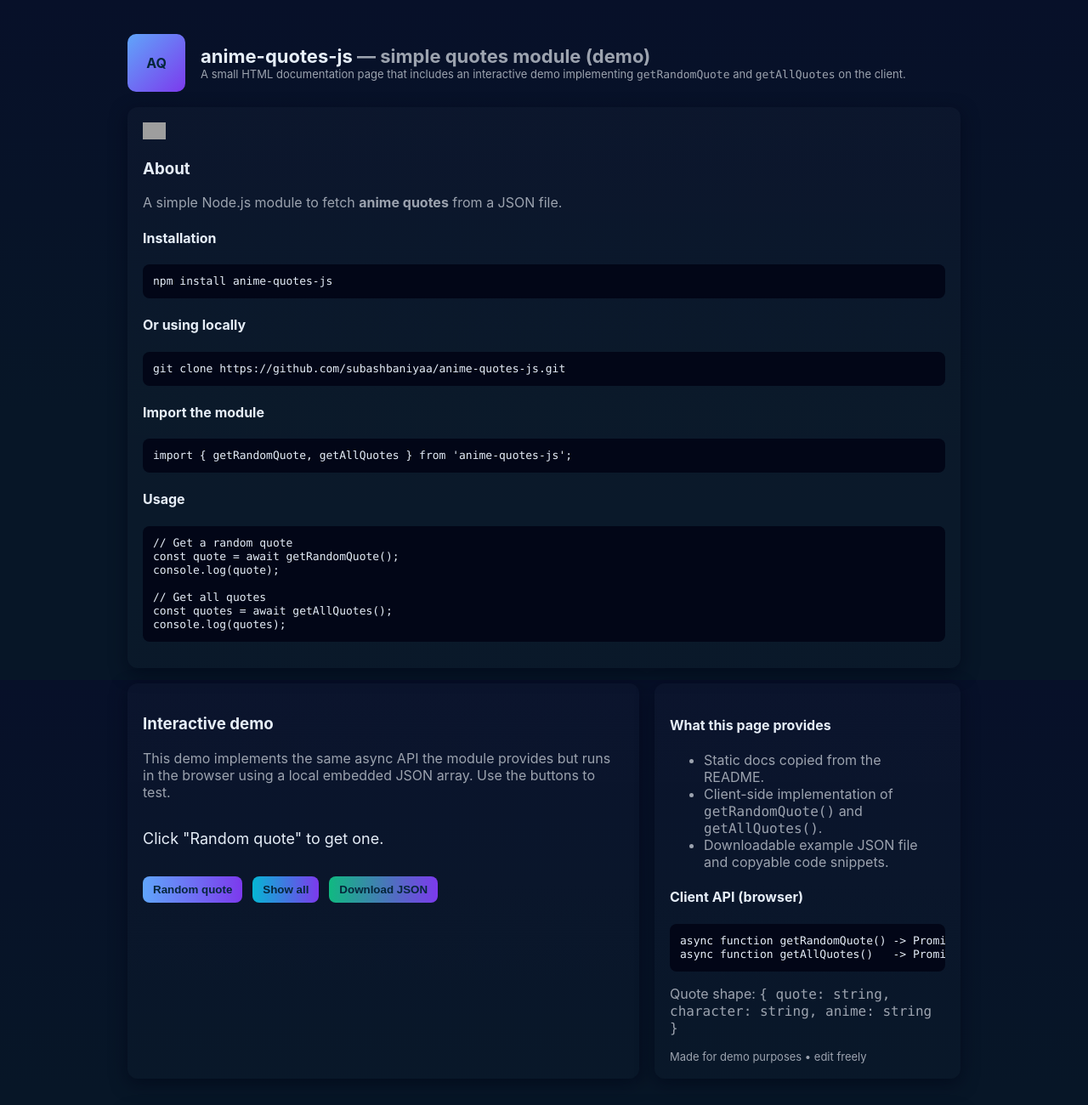
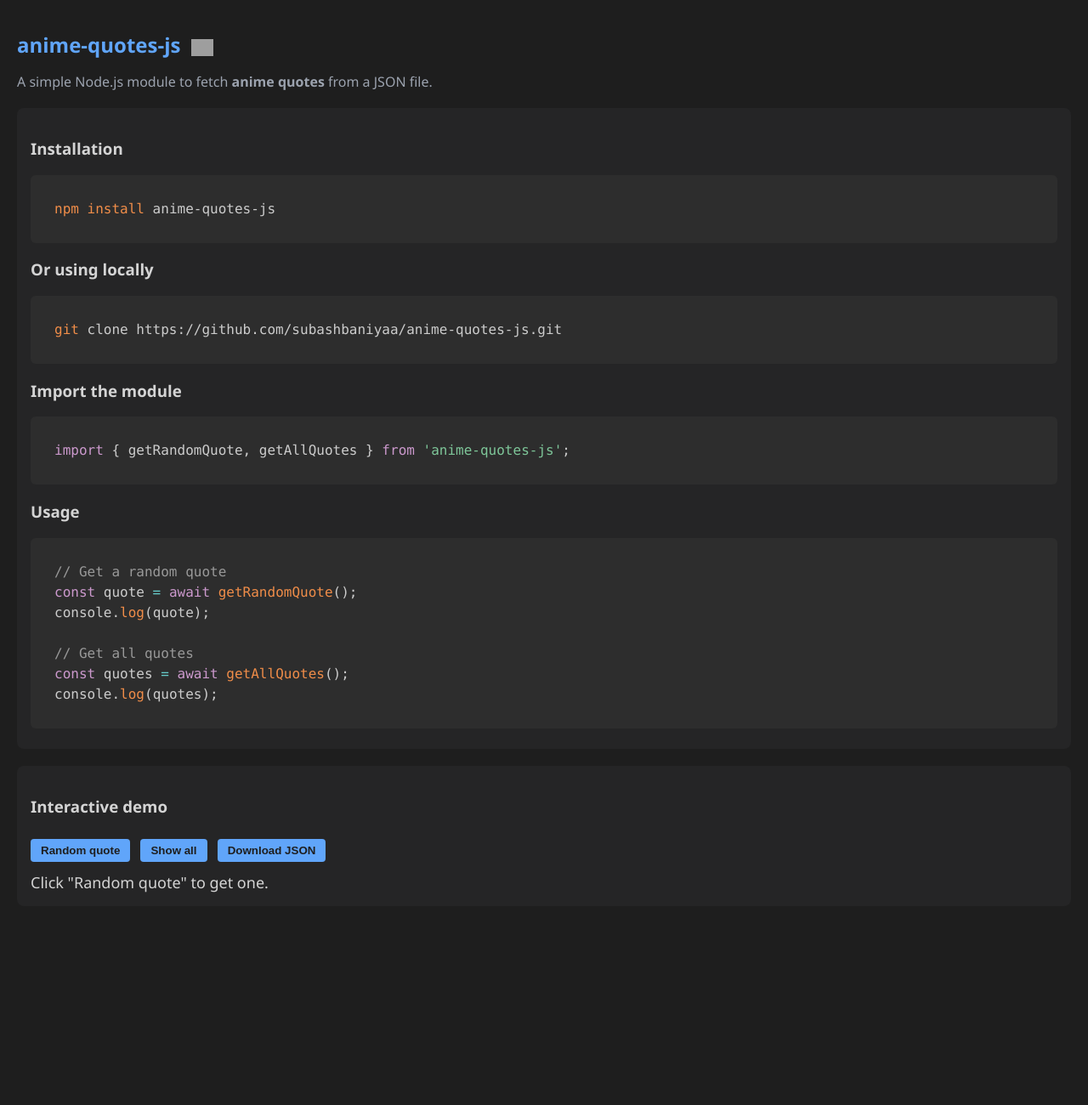
Before and after one commit to subashbaniyaa/anime-quotes-js, a website: page index.html in a window 1280 px wide. Shown: the top 1300 px of the page at 85% size. After the commit the page ends 1086 px from the top, so only its background shows below. Drawn offline with nearby package versions, Linux system fonts and the light colour scheme; grey boxes are pictures that could not be loaded.

Commit message:
Update index.html

```diff
--- a/index.html
+++ b/index.html
@@ -3,157 +3,78 @@
 <head>
   <meta charset="utf-8" />
   <meta name="viewport" content="width=device-width,initial-scale=1" />
-  <title>anime-quotes-js — Demo & Docs</title>
-  <meta name="description" content="A simple demo HTML page for the anime-quotes-js Node module. Includes usage docs and a small client-side demo." />
+  <title>anime-quotes-js — Minimal Demo</title>
+  <link rel="stylesheet" href="https://cdnjs.cloudflare.com/ajax/libs/prism/1.29.0/themes/prism-tomorrow.min.css" />
   <style>
-    :root{--bg:#0f1724;--card:#111827;--muted:#9ca3af;--accent:#60a5fa}
-    html,body{height:100%;margin:0;font-family:Inter,ui-sans-serif,system-ui,-apple-system,"Segoe UI",Roboto,"Helvetica Neue",Arial}
-    body{background:linear-gradient(180deg,#071029 0%, #071627 60%);color:#e6eef8;display:flex;align-items:flex-start;justify-content:center;padding:40px}
-    .container{max-width:980px;width:100%}
-    header{display:flex;gap:18px;align-items:center;margin-bottom:18px}
-    .logo{width:68px;height:68px;border-radius:10px;background:linear-gradient(135deg,#60a5fa,#7c3aed);display:flex;align-items:center;justify-content:center;font-weight:700;color:#04263b}
-    h1{margin:0;font-size:22px}
-    .meta{color:var(--muted);font-size:13px}
-    .card{background:linear-gradient(180deg, rgba(255,255,255,0.02), rgba(255,255,255,0.01));padding:18px;border-radius:12px;box-shadow:0 6px 20px rgba(2,6,23,0.6);margin-bottom:18px}
-    pre{background:#020617;padding:12px;border-radius:8px;overflow:auto;color:#e6eef8;font-size:13px}
-    code{font-family:ui-monospace,SFMono-Regular,Menlo,Monaco,Roboto Mono,Segoe UI Mono;}
-    .btn{display:inline-flex;gap:10px;align-items:center;padding:8px 12px;border-radius:8px;background:linear-gradient(90deg,var(--accent),#7c3aed);color:#05263b;font-weight:600;border:none;cursor:pointer}
-    .muted{color:var(--muted)}
-    .grid{display:grid;grid-template-columns:1fr 360px;gap:18px}
-    .quote-box{min-height:120px;display:flex;flex-direction:column;gap:12px;justify-content:center}
-    .quote-text{font-size:18px;line-height:1.4}
-    .quote-meta{color:var(--muted);font-size:13px}
-    .list{max-height:300px;overflow:auto;margin-top:10px;padding-top:8px;border-top:1px dashed rgba(255,255,255,0.03)}
-    footer{color:var(--muted);font-size:13px;margin-top:14px}
-    .badge{height:20px}
+    body{background:#1e1e1e;color:#d4d4d4;font-family:Segoe UI,Roboto,Arial,sans-serif;margin:0;padding:20px;}
+    h1{font-size:24px;color:#60a5fa;margin-bottom:4px}
+    .muted{color:#9ca3af}
+    .card{background:#252526;border-radius:8px;padding:16px;margin-top:20px}
+    .badge{height:20px;vertical-align:middle;margin-left:6px}
+    pre{background:#1e1e1e;padding:0;border-radius:6px;overflow:auto;font-size:13px;position:relative;margin-top:0}
+    pre code{display:block;padding:12px}
+    code{font-family:Consolas,Monaco,'Andale Mono','Ubuntu Mono',monospace;}
+    .btn{display:inline-block;margin-right:8px;margin-top:8px;padding:6px 12px;border:none;border-radius:4px;background:#60a5fa;color:#1e1e1e;font-weight:600;cursor:pointer}
+    .quote{font-size:18px;margin-top:12px}
+    .quote-meta{font-size:13px;color:#9ca3af}
+    .list{margin-top:12px;max-height:200px;overflow:auto;font-size:14px}
   </style>
 </head>
 <body>
-  <div class="container">
-    <header>
-      <div class="logo">AQ</div>
-      <div>
-        <h1>anime-quotes-js <span class="muted">— simple quotes module (demo)</span></h1>
-        <div class="meta">A small HTML documentation page that includes an interactive demo implementing <code>getRandomQuote</code> and <code>getAllQuotes</code> on the client.</div>
-      </div>
-    </header>
+  <h1>anime-quotes-js <img class="badge" src="https://img.shields.io/npm/v/anime-quotes-js.svg" alt="npm version"/></h1>
+  <p class="muted">A simple Node.js module to fetch <strong>anime quotes</strong> from a JSON file.</p>
 
   <div class="card">
-      <img class="badge" src="https://img.shields.io/npm/v/anime-quotes-js.svg" alt="npm version" />
-      <h3>About</h3>
-      <p class="muted">A simple Node.js module to fetch <strong>anime quotes</strong> from a JSON file.</p>
-
-      <h4>Installation</h4>
-      <pre><code>npm install anime-quotes-js</code></pre>
-
-      <h4>Or using locally</h4>
-      <pre><code>git clone https://github.com/subashbaniyaa/anime-quotes-js.git</code></pre>
-
-      <h4>Import the module</h4>
-      <pre><code>import { getRandomQuote, getAllQuotes } from 'anime-quotes-js';</code></pre>
-
-      <h4>Usage</h4>
-      <pre><code>// Get a random quote
+    <h3>Installation</h3>
+    <pre><code class="language-bash">npm install anime-quotes-js</code></pre>
+    <h3>Or using locally</h3>
+    <pre><code class="language-bash">git clone https://github.com/subashbaniyaa/anime-quotes-js.git</code></pre>
+    <h3>Import the module</h3>
+    <pre><code class="language-javascript">import { getRandomQuote, getAllQuotes } from 'anime-quotes-js';</code></pre>
+    <h3>Usage</h3>
+    <pre><code class="language-javascript">// Get a random quote
 const quote = await getRandomQuote();
 console.log(quote);
 
 // Get all quotes
 const quotes = await getAllQuotes();
-console.log(quotes);
-</code></pre>
+console.log(quotes);</code></pre>
   </div>
 
-    <div class="grid">
   <div class="card">
     <h3>Interactive demo</h3>
-        <p class="muted">This demo implements the same async API the module provides but runs in the browser using a local embedded JSON array. Use the buttons to test.</p>
-
-        <div class="quote-box">
-          <div id="quote" class="quote-text">Click "Random quote" to get one.</div>
+    <button id="randomBtn" class="btn">Random quote</button>
+    <button id="allBtn" class="btn">Show all</button>
+    <button id="downloadBtn" class="btn">Download JSON</button>
+    <div id="quote" class="quote">Click "Random quote" to get one.</div>
     <div id="quote-meta" class="quote-meta"></div>
-          <div style="display:flex;gap:12px;margin-top:8px">
-            <button id="randomBtn" class="btn">Random quote</button>
-            <button id="allBtn" class="btn" style="background:linear-gradient(90deg,#06b6d4,#7c3aed)">Show all</button>
-            <button id="downloadBtn" class="btn" style="background:linear-gradient(90deg,#10b981,#7c3aed)">Download JSON</button>
+    <div id="allList" class="list" style="display:none"></div>
   </div>
 
-          <div id="allList" class="list muted" style="display:none"></div>
-        </div>
-
-      </div>
-
-      <aside class="card">
-        <h4>What this page provides</h4>
-        <ul class="muted">
-          <li>Static docs copied from the README.</li>
-          <li>Client-side implementation of <code>getRandomQuote()</code> and <code>getAllQuotes()</code>.</li>
-          <li>Downloadable example JSON file and copyable code snippets.</li>
-        </ul>
-
-        <h4>Client API (browser)</h4>
-        <pre><code>async function getRandomQuote() -> Promise&lt;Quote&gt;
-async function getAllQuotes()   -> Promise&lt;Quote[]&gt;</code></pre>
-
-        <p class="muted">Quote shape: <code>{ quote: string, character: string, anime: string }</code></p>
-
-        <footer>Made for demo purposes • edit freely</footer>
-      </aside>
-    </div>
-
-    <div class="card" style="margin-top:18px">
-      <h3>Source & example implementation</h3>
-      <pre><code>// The demo implements the same API as the README
-const quotes = [
-  {"quote":"People's lives don't end when they die, it ends when they lose faith.","character":"Itachi Uchiha","anime":"Naruto"},
-  {"quote":"Whatever you lose, you’ll find it again. But what you throw away forever, you’ll never get back.","character":"Kenshin Himura","anime":"Rurouni Kenshin"},
-  {"quote":"If you don’t take risks, you can’t create a future.","character":"Monkey D. Luffy","anime":"One Piece"},
-  {"quote":"You can’t sit around envying other people’s worlds. You have to go out and change your own.","character":"Chiaki Mamiya","anime":"The Girl Who Leapt Through Time"},
-  {"quote":"No matter how deep the night, it always turns to day, eventually.","character":"Brook","anime":"One Piece"},
-  {"quote":"I'm the hope of the universe. I'm the answer to all living things that cry out for peace.","character":"Goku","anime":"Dragon Ball Z"}
-];
-
-export async function getRandomQuote(){
-  await delay(120); // simulate async
-  const idx = Math.floor(Math.random()*quotes.length);
-  return quotes[idx];
+  <script src="https://cdnjs.cloudflare.com/ajax/libs/prism/1.29.0/prism.min.js"></script>
+  <script src="https://cdnjs.cloudflare.com/ajax/libs/prism/1.29.0/components/prism-bash.min.js"></script>
+  <script src="https://cdnjs.cloudflare.com/ajax/libs/prism/1.29.0/components/prism-javascript.min.js"></script>
+  <script>
+    async function fetchQuotes() {
+      const res = await fetch('./quotes.json');
+      if (!res.ok) throw new Error('Cannot fetch quotes.json');
+      return res.json();
     }
-
-export async function getAllQuotes(){
-  await delay(120);
-  return quotes.slice();
-}
-</code></pre>
-
-      <p class="muted">You can copy this file into your project and adapt it to fetch from the real package's JSON file on the server or from the npm module when used in Node.js.</p>
-    </div>
-
-  </div>
-
-  <script>
-    // demo client-side implementation matching the README API
-    const demoQuotes = [
-      {quote:"People's lives don't end when they die, it ends when they lose faith.",character:"Itachi Uchiha",anime:"Naruto"},
-      {quote:"Whatever you lose, you’ll find it again. But what you throw away forever, you’ll never get back.",character:"Kenshin Himura",anime:"Rurouni Kenshin"},
-      {quote:"If you don’t take risks, you can’t create a future.",character:"Monkey D. Luffy",anime:"One Piece"},
-      {quote:"You can’t sit around envying other people’s worlds. You have to go out and change your own.",character:"Chiaki Mamiya",anime:"The Girl Who Leapt Through Time"},
-      {quote:"No matter how deep the night, it always turns to day, eventually.",character:"Brook",anime:"One Piece"},
-      {quote:"I'm the hope of the universe. I'm the answer to all living things that cry out for peace.",character:"Goku",anime:"Dragon Ball Z"}
-    ];
 
     function delay(ms){return new Promise(res=>setTimeout(res,ms));}
 
     async function getRandomQuote(){
+      const arr = await fetchQuotes();
       await delay(80);
-      const idx = Math.floor(Math.random()*demoQuotes.length);
-      return demoQuotes[idx];
+      return arr[Math.floor(Math.random()*arr.length)];
     }
 
     async function getAllQuotes(){
+      const arr = await fetchQuotes();
       await delay(80);
-      return demoQuotes.slice();
+      return arr;
     }
 
-    // UI wiring
     const randomBtn = document.getElementById('randomBtn');
     const allBtn = document.getElementById('allBtn');
     const downloadBtn = document.getElementById('downloadBtn');
@@ -170,19 +91,13 @@
 
     allBtn.addEventListener('click', async ()=>{
       const arr = await getAllQuotes();
-      allList.innerHTML = arr.map(x=>`<div style="padding:8px 0;border-bottom:1px solid rgba(255,255,255,0.02)"><strong>"${x.quote}"</strong><div class="muted">${x.character} — ${x.anime}</div></div>`).join('');
+      allList.innerHTML = arr.map(x=>`<div style='padding:6px 0;border-bottom:1px solid #333'><strong>"${x.quote}"</strong><div class='quote-meta'>${x.character} — ${x.anime}</div></div>`).join('');
       allList.style.display = 'block';
     });
 
     downloadBtn.addEventListener('click', ()=>{
-      const blob = new Blob([JSON.stringify(demoQuotes, null, 2)], {type:'application/json'});
-      const url = URL.createObjectURL(blob);
-      const a = document.createElement('a');
-      a.href = url; a.download = 'anime-quotes.json';
-      document.body.appendChild(a); a.click(); a.remove();
-      URL.revokeObjectURL(url);
+      window.location.href = './quotes.json';
     });
-
   </script>
 </body>
 </html>
```
Lines whose indentation alone changed are shown as unchanged.
